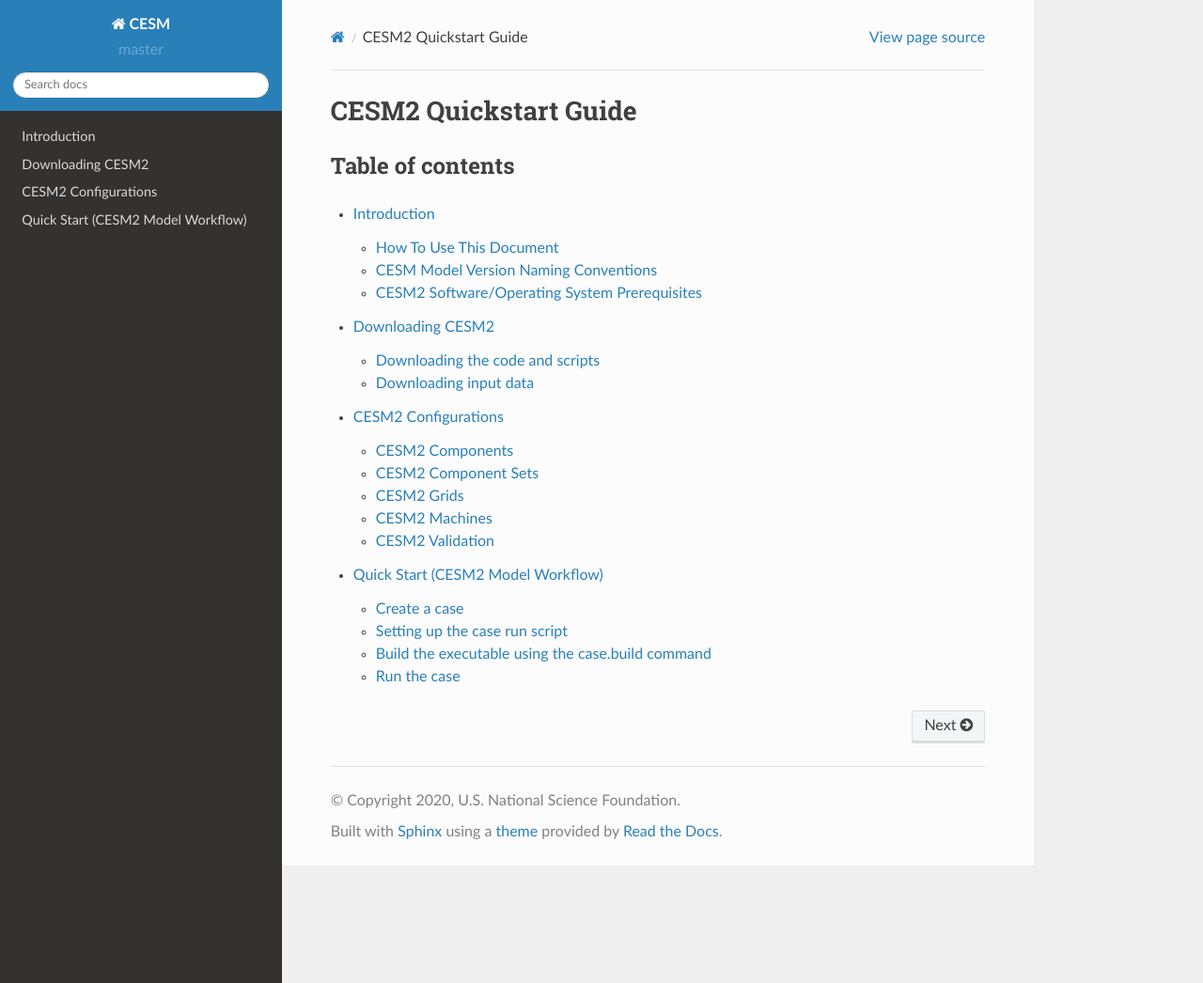
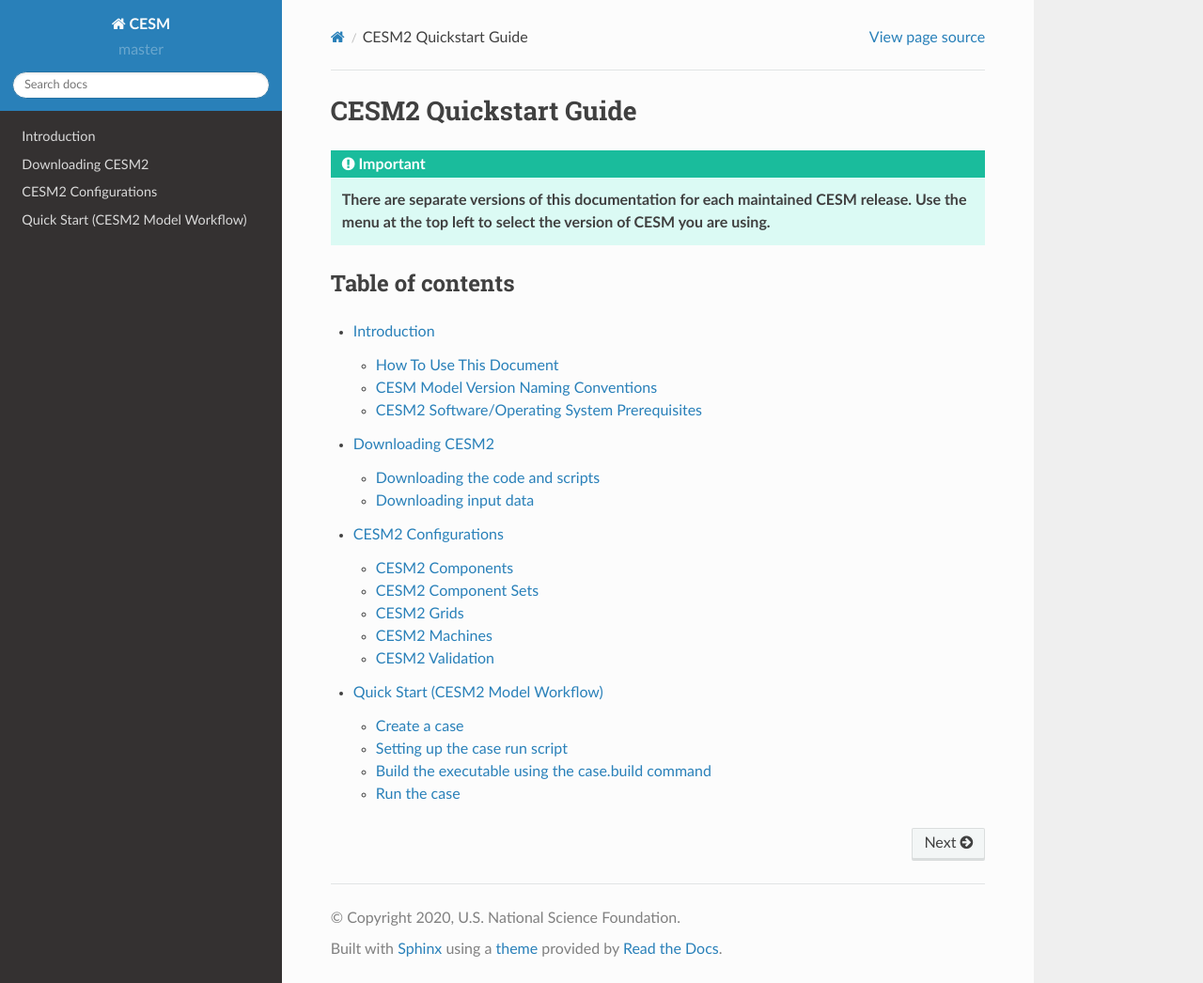
Before and after one commit to ESCOMP/CESM, a Sphinx documentation site: the page built from doc/source/index.rst, in a window 1280 px wide and 1046 px high. Shown: the whole window at 94% size. Built offline with Sphinx 7.4.7 and the Read the Docs theme 2.0.0, drawn with Linux system fonts in a browser that asks for light colours; comment, search, counter and statistics services are not loaded.

Commit message:
Documentation: point out need to select appropriate version

```diff
--- a/doc/source/index.rst
+++ b/doc/source/index.rst
@@ -5,6 +5,10 @@
 
 CESM2 Quickstart Guide
 ======================
+
+.. important::
+   **There are separate versions of this documentation for each maintained CESM
+   release. Use the menu at the top left to select the version of CESM you are using.**
 
 Table of contents
 -----------------
```
